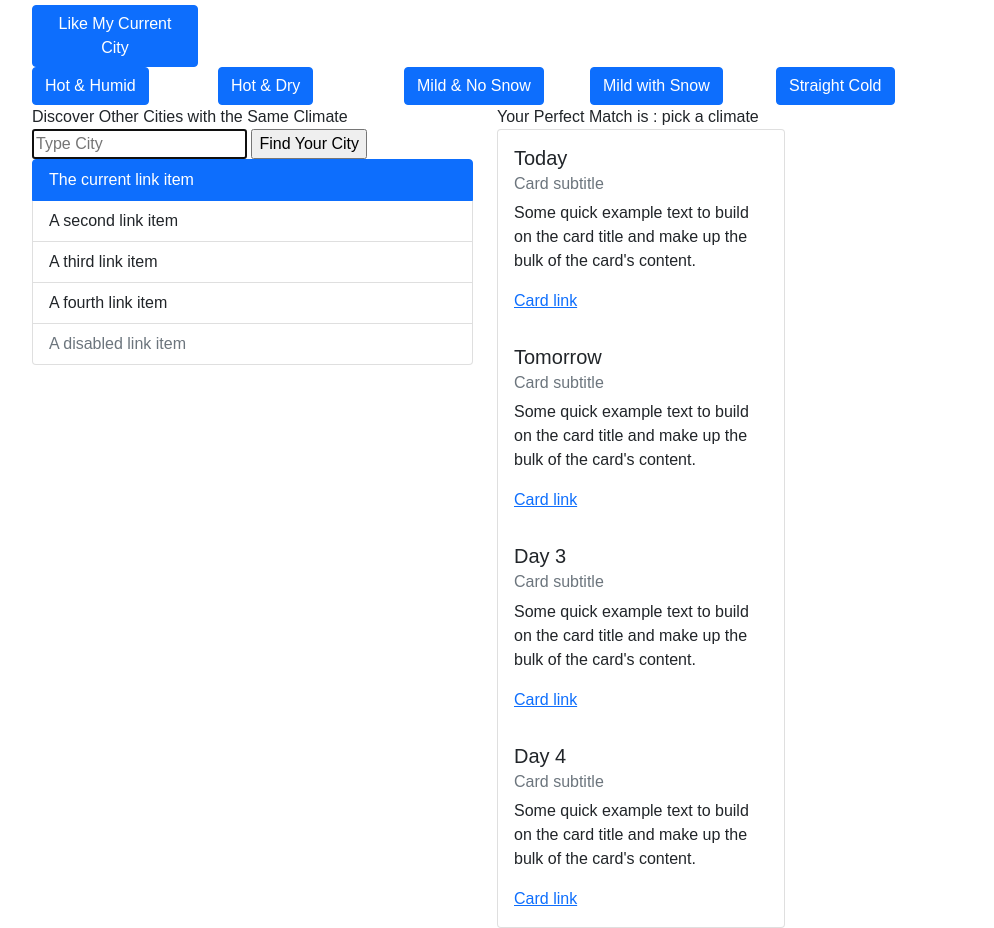
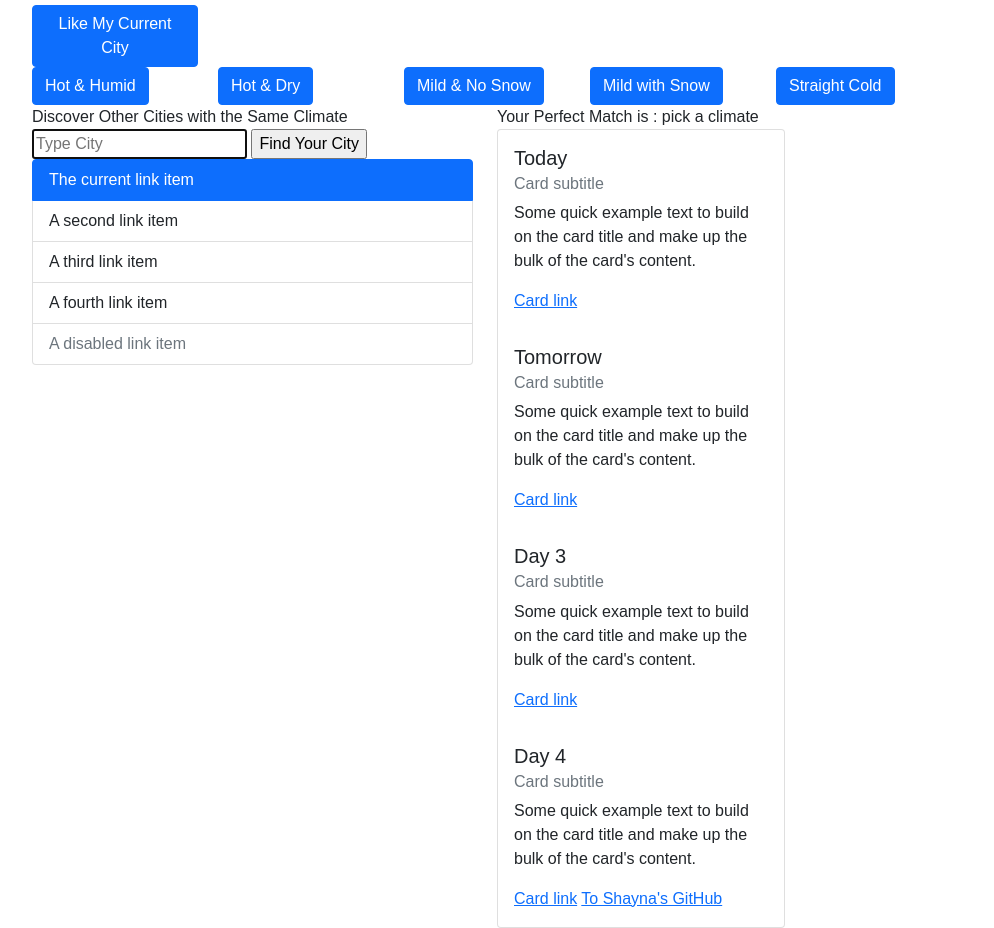
Before and after one commit to 5h8YN8/weather-app, a website built with Parcel: page index.html in a window 1280 px wide. Shown: the part 51-979 px from the top of the page, without its empty margins (50-1044 px from the left). Built offline with nearby package versions, Linux system fonts and the light colour scheme.

Commit message:
Included Link to GitHub

```diff
--- a/index.html
+++ b/index.html
@@ -95,6 +95,8 @@
     <p class="card-text">Some quick example text to build on the card title and make up the bulk of the card's content.</p>
     <a href="#" class="card-link">Card link</a>
 
+    <a href="https://github.com/5h8YN8/weather-app">To Shayna's GitHub</a>
+
 </div>
 
  </div>
```
